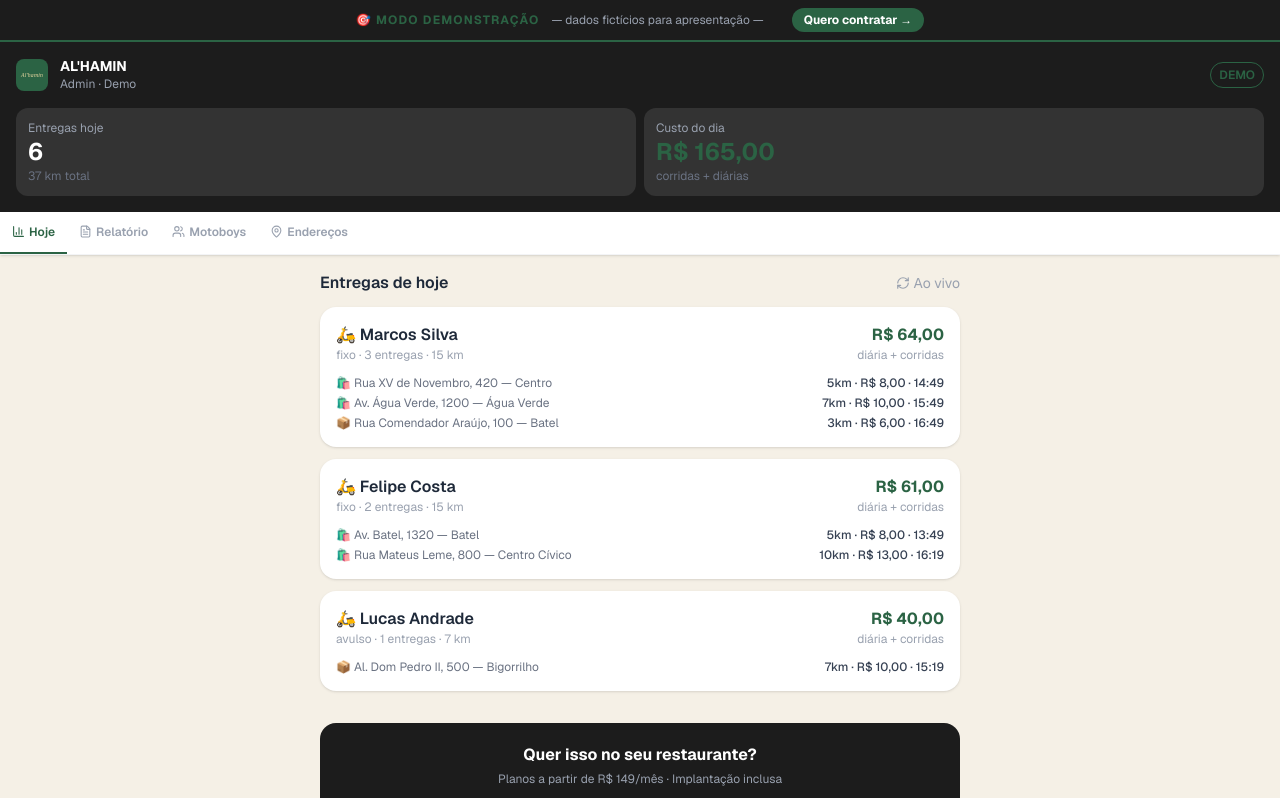
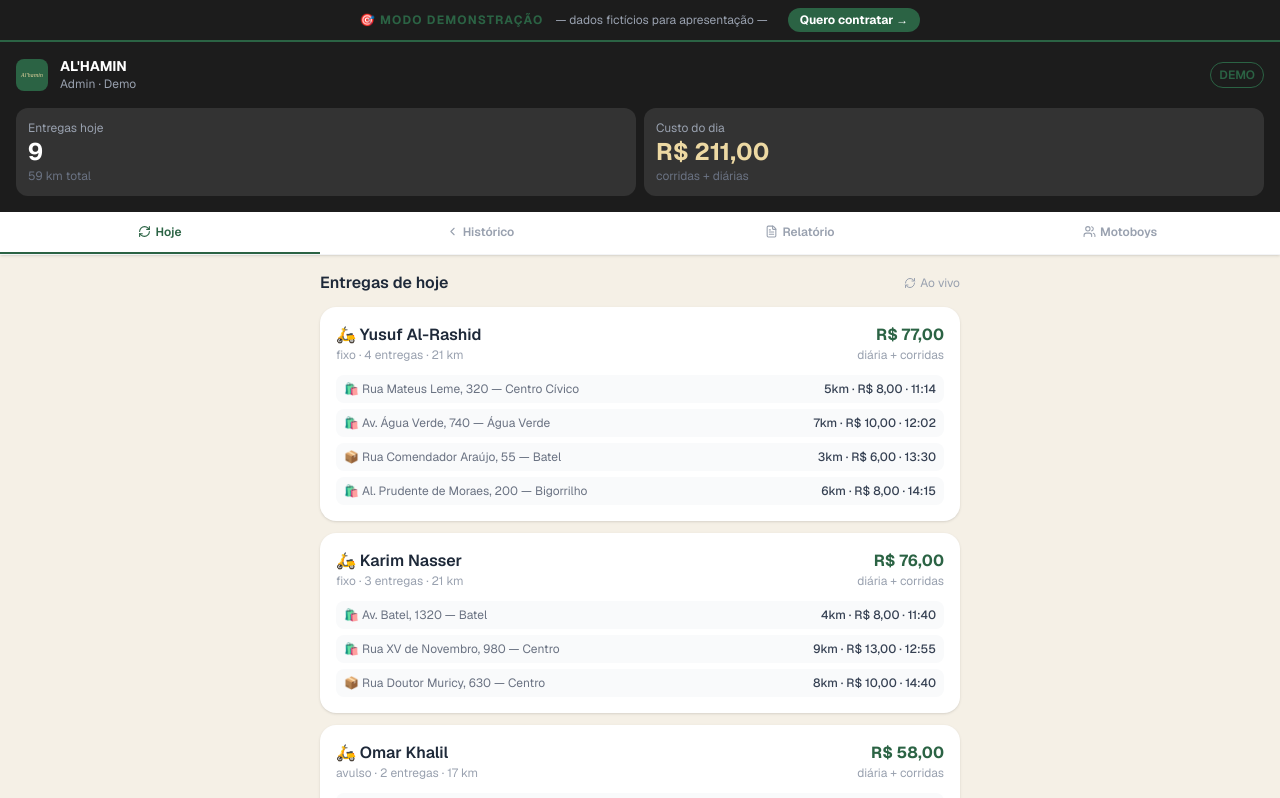
Before and after one commit to allnaturalcwb-del/alhamindelivery, a Next.js app: page /demo in a window 1280 px wide. Shown: the top 798 px of the page. Built offline with nearby package versions, Linux system fonts and the light colour scheme.

Commit message:
demo: entregas ficticias em 3 dias com historico navegavel

```diff
--- a/src/app/demo/DemoClient.tsx
+++ b/src/app/demo/DemoClient.tsx
@@ -2,53 +2,97 @@
 
 import { useState } from 'react'
 import { formatarValor } from '@/lib/km'
-import { BarChart3, Users, MapPin, FileText, Calendar, RefreshCw } from 'lucide-react'
+import { BarChart3, Users, MapPin, FileText, RefreshCw, ChevronLeft, ChevronRight } from 'lucide-react'
 
 const MOTOBOYS = [
-  { id: '1', nome: 'Marcos Silva', tipo: 'fixo', valor_diaria: 40 },
-  { id: '2', nome: 'Felipe Costa', tipo: 'fixo', valor_diaria: 40 },
-  { id: '3', nome: 'Lucas Andrade', tipo: 'avulso', valor_diaria: 30 },
+  { id: '1', nome: 'Yusuf Al-Rashid', tipo: 'fixo', valor_diaria: 45 },
+  { id: '2', nome: 'Karim Nasser', tipo: 'fixo', valor_diaria: 45 },
+  { id: '3', nome: 'Omar Khalil', tipo: 'avulso', valor_diaria: 35 },
 ]
 
-const ENTREGAS = [
-  { id: 'e1', motoboy_id: '1', motoboy_nome: 'Marcos Silva', tipo: 'ifood', endereco_destino: 'Rua XV de Novembro, 420 — Centro', km_calculado: 5, valor_km: 8, created_at: new Date(Date.now() - 3600000 * 3).toISOString() },
-  { id: 'e2', motoboy_id: '1', motoboy_nome: 'Marcos Silva', tipo: 'ifood', endereco_destino: 'Av. Água Verde, 1200 — Água Verde', km_calculado: 7, valor_km: 10, created_at: new Date(Date.now() - 3600000 * 2).toISOString() },
-  { id: 'e3', motoboy_id: '1', motoboy_nome: 'Marcos Silva', tipo: 'fora', endereco_destino: 'Rua Comendador Araújo, 100 — Batel', km_calculado: 3, valor_km: 6, created_at: new Date(Date.now() - 3600000).toISOString() },
-  { id: 'e4', motoboy_id: '2', motoboy_nome: 'Felipe Costa', tipo: 'ifood', endereco_destino: 'Av. Batel, 1320 — Batel', km_calculado: 5, valor_km: 8, created_at: new Date(Date.now() - 3600000 * 4).toISOString() },
-  { id: 'e5', motoboy_id: '2', motoboy_nome: 'Felipe Costa', tipo: 'ifood', endereco_destino: 'Rua Mateus Leme, 800 — Centro Cívico', km_calculado: 10, valor_km: 13, created_at: new Date(Date.now() - 3600000 * 1.5).toISOString() },
-  { id: 'e6', motoboy_id: '3', motoboy_nome: 'Lucas Andrade', tipo: 'fora', endereco_destino: 'Al. Dom Pedro II, 500 — Bigorrilho', km_calculado: 7, valor_km: 10, created_at: new Date(Date.now() - 3600000 * 2.5).toISOString() },
+// Entregas por dia (índice 0 = hoje, 1 = ontem, 2 = anteontem, ...)
+const DIAS: { label: string; entregas: { id: string; motoboy_id: string; tipo: string; endereco_destino: string; km_calculado: number; valor_km: number; hora: string }[] }[] = [
+  {
+    label: 'Hoje',
+    entregas: [
+      { id: 'e1', motoboy_id: '1', tipo: 'ifood',  endereco_destino: 'Rua Mateus Leme, 320 — Centro Cívico',    km_calculado: 5,  valor_km: 8,  hora: '11:14' },
+      { id: 'e2', motoboy_id: '1', tipo: 'ifood',  endereco_destino: 'Av. Água Verde, 740 — Água Verde',         km_calculado: 7,  valor_km: 10, hora: '12:02' },
+      { id: 'e3', motoboy_id: '1', tipo: 'fora',   endereco_destino: 'Rua Comendador Araújo, 55 — Batel',        km_calculado: 3,  valor_km: 6,  hora: '13:30' },
+      { id: 'e4', motoboy_id: '1', tipo: 'ifood',  endereco_destino: 'Al. Prudente de Moraes, 200 — Bigorrilho', km_calculado: 6,  valor_km: 8,  hora: '14:15' },
+      { id: 'e5', motoboy_id: '2', tipo: 'ifood',  endereco_destino: 'Av. Batel, 1320 — Batel',                  km_calculado: 4,  valor_km: 8,  hora: '11:40' },
+      { id: 'e6', motoboy_id: '2', tipo: 'ifood',  endereco_destino: 'Rua XV de Novembro, 980 — Centro',         km_calculado: 9,  valor_km: 13, hora: '12:55' },
+      { id: 'e7', motoboy_id: '2', tipo: 'fora',   endereco_destino: 'Rua Doutor Muricy, 630 — Centro',          km_calculado: 8,  valor_km: 10, hora: '14:40' },
+      { id: 'e8', motoboy_id: '3', tipo: 'ifood',  endereco_destino: 'Al. Dom Pedro II, 500 — Bigorrilho',       km_calculado: 7,  valor_km: 10, hora: '12:20' },
+      { id: 'e9', motoboy_id: '3', tipo: 'ifood',  endereco_destino: 'Rua Padre Agostinho, 100 — Mercês',        km_calculado: 10, valor_km: 13, hora: '13:50' },
+    ],
+  },
+  {
+    label: 'Ontem',
+    entregas: [
+      { id: 'f1', motoboy_id: '1', tipo: 'ifood',  endereco_destino: 'Rua Emiliano Perneta, 200 — Centro',       km_calculado: 6,  valor_km: 8,  hora: '11:05' },
+      { id: 'f2', motoboy_id: '1', tipo: 'ifood',  endereco_destino: 'Av. Iguaçu, 1500 — Rebouças',              km_calculado: 8,  valor_km: 10, hora: '12:30' },
+      { id: 'f3', motoboy_id: '1', tipo: 'fora',   endereco_destino: 'Rua Marechal Deodoro, 630 — Centro',       km_calculado: 5,  valor_km: 8,  hora: '14:00' },
+      { id: 'f4', motoboy_id: '2', tipo: 'ifood',  endereco_destino: 'Rua Visconde do Rio Branco, 800 — Centro', km_calculado: 7,  valor_km: 10, hora: '11:50' },
+      { id: 'f5', motoboy_id: '2', tipo: 'ifood',  endereco_destino: 'Av. República Argentina, 400 — Novo Mundo',km_calculado: 11, valor_km: 13, hora: '13:10' },
+      { id: 'f6', motoboy_id: '2', tipo: 'ifood',  endereco_destino: 'Rua Amintas de Barros, 55 — Centro',       km_calculado: 4,  valor_km: 8,  hora: '14:50' },
+      { id: 'f7', motoboy_id: '3', tipo: 'fora',   endereco_destino: 'Rua Cruz Machado, 120 — Centro',           km_calculado: 5,  valor_km: 8,  hora: '12:00' },
+      { id: 'f8', motoboy_id: '3', tipo: 'ifood',  endereco_destino: 'Rua Francisco Torres, 700 — Centro',       km_calculado: 6,  valor_km: 8,  hora: '13:35' },
+    ],
+  },
+  {
+    label: 'Anteontem',
+    entregas: [
+      { id: 'g1', motoboy_id: '1', tipo: 'ifood',  endereco_destino: 'Av. Cândido de Abreu, 200 — Centro Cívico',km_calculado: 7,  valor_km: 10, hora: '11:20' },
+      { id: 'g2', motoboy_id: '1', tipo: 'fora',   endereco_destino: 'Rua Inácio Lustosa, 400 — São Francisco',  km_calculado: 4,  valor_km: 8,  hora: '12:45' },
+      { id: 'g3', motoboy_id: '1', tipo: 'ifood',  endereco_destino: 'Av. Sete de Setembro, 3500 — Bigorrilho',  km_calculado: 9,  valor_km: 13, hora: '14:10' },
+      { id: 'g4', motoboy_id: '2', tipo: 'ifood',  endereco_destino: 'Rua Nilo Peçanha, 200 — Portão',           km_calculado: 12, valor_km: 16, hora: '11:35' },
+      { id: 'g5', motoboy_id: '2', tipo: 'ifood',  endereco_destino: 'Av. Água Verde, 400 — Água Verde',         km_calculado: 6,  valor_km: 8,  hora: '13:00' },
+      { id: 'g6', motoboy_id: '3', tipo: 'ifood',  endereco_destino: 'Rua Marechal Floriano, 300 — Centro',      km_calculado: 5,  valor_km: 8,  hora: '11:50' },
+      { id: 'g7', motoboy_id: '3', tipo: 'fora',   endereco_destino: 'Rua Comendador Macedo, 800 — Centro',      km_calculado: 3,  valor_km: 6,  hora: '13:20' },
+      { id: 'g8', motoboy_id: '3', tipo: 'ifood',  endereco_destino: 'Al. Augusto Stellfeld, 100 — Batel',       km_calculado: 6,  valor_km: 8,  hora: '15:00' },
+    ],
+  },
 ]
 
-function formatarHora(iso: string) {
-  return new Date(iso).toLocaleTimeString('pt-BR', { timeZone: 'America/Sao_Paulo', hour: '2-digit', minute: '2-digit' })
-}
+// Dados do relatório semanal por motoboy
+const RELATORIO = [
+  { motoboy_id: '1', entregas: 31, dias: 5, corridas: 256, diarias: 45 * 5 },
+  { motoboy_id: '2', entregas: 28, dias: 5, corridas: 234, diarias: 45 * 5 },
+  { motoboy_id: '3', entregas: 22, dias: 4, corridas: 180, diarias: 35 * 4 },
+]
 
 export default function DemoClient() {
-  const [aba, setAba] = useState<'entregas' | 'relatorio' | 'motoboys' | 'enderecos'>('entregas')
+  const [aba, setAba] = useState<'entregas' | 'historico' | 'relatorio' | 'motoboys'>('entregas')
+  const [diaIdx, setDiaIdx] = useState(0)
 
-  const totalCorridas = ENTREGAS.reduce((s, e) => s + e.valor_km, 0)
-  const totalKm = ENTREGAS.reduce((s, e) => s + (e.km_calculado || 0), 0)
+  const diaAtual = DIAS[diaIdx]
+  const entregasHoje = DIAS[0].entregas
+  const totalCorridas = entregasHoje.reduce((s, e) => s + e.valor_km, 0)
+  const totalKm = entregasHoje.reduce((s, e) => s + e.km_calculado, 0)
 
   const porMotoboy = MOTOBOYS.map(m => {
-    const ents = ENTREGAS.filter(e => e.motoboy_id === m.id)
+    const ents = diaAtual.entregas.filter(e => e.motoboy_id === m.id)
     return {
       ...m,
       entregas: ents,
-      totalKm: ents.reduce((s, e) => s + (e.km_calculado || 0), 0),
+      totalKm: ents.reduce((s, e) => s + e.km_calculado, 0),
       totalValor: ents.reduce((s, e) => s + e.valor_km, 0),
     }
   })
+
+  const totalRelatorio = RELATORIO.reduce((s, r) => s + r.corridas + r.diarias, 0)
+  const totalEntregasRel = RELATORIO.reduce((s, r) => s + r.entregas, 0)
 
   return (
     <div className="min-h-screen bg-[#F5F0E6]">
 
       {/* Banner demo */}
-      <div className="bg-[#1C1C1C] border-b-2 border-[#2B6344] px-4 py-2 flex items-center justify-center gap-3">
+      <div className="bg-[#1C1C1C] border-b-2 border-[#2B6344] px-4 py-2 flex items-center justify-center gap-3 flex-wrap">
         <span className="text-[#2B6344] text-xs font-bold uppercase tracking-widest">🎯 Modo Demonstração</span>
         <span className="text-gray-400 text-xs">— dados fictícios para apresentação —</span>
-        <a href="https://wa.me/5541996412444?text=Quero%20conhecer%20o%20RotaF%C3%A1cil!"
+        <a href="https://wa.me/5541996412444?text=Quero%20conhecer%20o%20sistema%20de%20delivery!"
           target="_blank" rel="noopener noreferrer"
-          className="ml-4 bg-[#2B6344] text-white text-xs font-bold px-3 py-1 rounded-full hover:bg-[#1e4d31] transition-colors">
+          className="ml-2 bg-[#2B6344] text-white text-xs font-bold px-3 py-1 rounded-full hover:bg-[#1e4d31] transition-colors">
           Quero contratar →
         </a>
       </div>
@@ -58,24 +102,24 @@ export default function DemoClient() {
         <div className="flex items-center gap-3">
           <img src="/logo-alhamin.svg" alt="Al'hamin" className="w-8 h-8 rounded-lg" />
           <div>
-            <div className="font-bold text-sm leading-tight">AL'HAMIN</div>
+            <div className="font-bold text-sm leading-tight">AL&apos;HAMIN</div>
             <div className="text-gray-400 text-xs">Admin · Demo</div>
           </div>
         </div>
         <div className="text-xs text-[#2B6344] font-semibold border border-[#2B6344] px-2 py-1 rounded-full">DEMO</div>
       </header>
 
-      {/* Stats */}
+      {/* Stats — sempre mostram hoje */}
       <div className="bg-[#1C1C1C] px-4 pb-4">
         <div className="grid grid-cols-2 gap-2">
           <div className="bg-white/10 rounded-xl p-3 text-white">
             <p className="text-xs text-gray-400">Entregas hoje</p>
-            <p className="text-2xl font-bold">{ENTREGAS.length}</p>
+            <p className="text-2xl font-bold">{entregasHoje.length}</p>
             <p className="text-xs text-gray-500">{totalKm} km total</p>
           </div>
           <div className="bg-white/10 rounded-xl p-3 text-white">
             <p className="text-xs text-gray-400">Custo do dia</p>
-            <p className="text-2xl font-bold text-[#2B6344]">{formatarValor(totalCorridas + 110)}</p>
+            <p className="text-2xl font-bold text-[#EDD9A3]">{formatarValor(totalCorridas + 125)}</p>
             <p className="text-xs text-gray-500">corridas + diárias</p>
           </div>
         </div>
@@ -84,13 +128,13 @@ export default function DemoClient() {
       {/* Tabs */}
       <div className="flex bg-white border-b border-gray-100 shadow-sm overflow-x-auto">
         {[
-          { key: 'entregas', icon: <BarChart3 size={13} />, label: 'Hoje' },
-          { key: 'relatorio', icon: <FileText size={13} />, label: 'Relatório' },
-          { key: 'motoboys', icon: <Users size={13} />, label: 'Motoboys' },
-          { key: 'enderecos', icon: <MapPin size={13} />, label: 'Endereços' },
+          { key: 'entregas',  icon: <RefreshCw size={13} />,  label: 'Hoje' },
+          { key: 'historico', icon: <ChevronLeft size={13} />, label: 'Histórico' },
+          { key: 'relatorio', icon: <FileText size={13} />,   label: 'Relatório' },
+          { key: 'motoboys',  icon: <Users size={13} />,      label: 'Motoboys' },
         ].map(tab => (
-          <button key={tab.key} onClick={() => setAba(tab.key as typeof aba)}
-            className={`flex-shrink-0 px-3 py-3 text-xs font-semibold flex items-center justify-center gap-1 border-b-2 transition-colors ${aba === tab.key ? 'border-[#2B6344] text-[#2B6344]' : 'border-transparent text-gray-400'}`}>
+          <button key={tab.key} onClick={() => { setAba(tab.key as typeof aba); setDiaIdx(0) }}
+            className={`flex-1 px-3 py-3 text-xs font-semibold flex items-center justify-center gap-1 border-b-2 transition-colors ${aba === tab.key ? 'border-[#2B6344] text-[#2B6344]' : 'border-transparent text-gray-400'}`}>
             {tab.icon} {tab.label}
           </button>
         ))}
@@ -103,8 +147,59 @@ export default function DemoClient() {
           <div className="space-y-3">
             <div className="flex items-center justify-between">
               <h2 className="font-semibold text-gray-800">Entregas de hoje</h2>
-              <span className="flex items-center gap-1 text-sm text-gray-400"><RefreshCw size={14} /> Ao vivo</span>
+              <span className="flex items-center gap-1 text-xs text-gray-400"><RefreshCw size={12} /> Ao vivo</span>
             </div>
+            {MOTOBOYS.map(m => {
+              const ents = entregasHoje.filter(e => e.motoboy_id === m.id)
+              const totalV = ents.reduce((s, e) => s + e.valor_km, 0)
+              const totalK = ents.reduce((s, e) => s + e.km_calculado, 0)
+              return (
+                <div key={m.id} className="bg-white rounded-2xl p-4 shadow-sm">
+                  <div className="flex items-center justify-between mb-3">
+                    <div>
+                      <p className="font-semibold text-gray-800">🛵 {m.nome}</p>
+                      <p className="text-xs text-gray-400">{m.tipo} · {ents.length} entregas · {totalK} km</p>
+                    </div>
+                    <div className="text-right">
+                      <p className="font-bold text-[#2B6344]">{formatarValor(totalV + m.valor_diaria)}</p>
+                      <p className="text-xs text-gray-400">diária + corridas</p>
+                    </div>
+                  </div>
+                  <div className="space-y-1.5">
+                    {ents.map(e => (
+                      <div key={e.id} className="flex items-center justify-between text-xs bg-gray-50 rounded-lg px-2 py-1.5">
+                        <span className="text-gray-500 truncate flex-1 mr-2">{e.tipo === 'ifood' ? '🛍️' : '📦'} {e.endereco_destino}</span>
+                        <span className="text-gray-700 font-medium shrink-0">{e.km_calculado}km · {formatarValor(e.valor_km)} · {e.hora}</span>
+                      </div>
+                    ))}
+                  </div>
+                </div>
+              )
+            })}
+          </div>
+        )}
+
+        {/* ABA HISTÓRICO — navegação por dia */}
+        {aba === 'historico' && (
+          <div className="space-y-3">
+            {/* Seletor de dia */}
+            <div className="flex items-center justify-between bg-white rounded-2xl px-4 py-3 shadow-sm">
+              <button onClick={() => setDiaIdx(i => Math.min(i + 1, DIAS.length - 1))}
+                disabled={diaIdx === DIAS.length - 1}
+                className="p-1 rounded-lg disabled:opacity-30 hover:bg-gray-100 transition-colors">
+                <ChevronLeft size={18} className="text-gray-600" />
+              </button>
+              <div className="text-center">
+                <p className="font-bold text-gray-800">{diaAtual.label}</p>
+                <p className="text-xs text-gray-400">{diaAtual.entregas.length} entregas</p>
+              </div>
+              <button onClick={() => setDiaIdx(i => Math.max(i - 1, 0))}
+                disabled={diaIdx === 0}
+                className="p-1 rounded-lg disabled:opacity-30 hover:bg-gray-100 transition-colors">
+                <ChevronRight size={18} className="text-gray-600" />
+              </button>
+            </div>
+
             {porMotoboy.map(m => (
               <div key={m.id} className="bg-white rounded-2xl p-4 shadow-sm">
                 <div className="flex items-center justify-between mb-3">
@@ -118,13 +213,13 @@ export default function DemoClient() {
                   </div>
                 </div>
                 {m.entregas.length === 0 ? (
-                  <p className="text-xs text-gray-400 italic">Nenhuma entrega ainda</p>
+                  <p className="text-xs text-gray-400 italic">Sem entregas neste dia</p>
                 ) : (
-                  <div className="space-y-1">
+                  <div className="space-y-1.5">
                     {m.entregas.map(e => (
-                      <div key={e.id} className="flex items-center justify-between text-xs">
+                      <div key={e.id} className="flex items-center justify-between text-xs bg-gray-50 rounded-lg px-2 py-1.5">
                         <span className="text-gray-500 truncate flex-1 mr-2">{e.tipo === 'ifood' ? '🛍️' : '📦'} {e.endereco_destino}</span>
-                        <span className="text-gray-700 font-medium shrink-0">{e.km_calculado}km · {formatarValor(e.valor_km)} · {formatarHora(e.created_at)}</span>
+                        <span className="text-gray-700 font-medium shrink-0">{e.km_calculado}km · {formatarValor(e.valor_km)} · {e.hora}</span>
                       </div>
                     ))}
                   </div>
@@ -138,58 +233,57 @@ export default function DemoClient() {
         {aba === 'relatorio' && (
           <div className="space-y-4">
             <div className="bg-white rounded-2xl p-4 shadow-sm">
-              <div className="flex items-center justify-between mb-3">
-                <div>
-                  <p className="font-bold text-gray-800">Semana atual</p>
-                  <p className="text-xs text-gray-400">09/06 – 15/06</p>
+              <p className="font-bold text-gray-800 mb-1">Semana atual</p>
+              <p className="text-xs text-gray-400 mb-3">09/06 – 15/06</p>
+              <div className="grid grid-cols-3 gap-2 text-center text-xs">
+                <div className="bg-[#F5F0E6] rounded-xl p-2">
+                  <p className="text-gray-500">Entregas</p>
+                  <p className="font-bold text-lg text-[#2B6344]">{totalEntregasRel}</p>
                 </div>
-              </div>
-              <div className="grid grid-cols-3 gap-2 text-center text-xs">
-                <div className="bg-green-50 rounded-xl p-2">
-                  <p className="text-gray-500">Entregas</p>
-                  <p className="font-bold text-lg text-[#2B6344]">38</p>
-                </div>
-                <div className="bg-green-50 rounded-xl p-2">
+                <div className="bg-[#F5F0E6] rounded-xl p-2">
                   <p className="text-gray-500">Dias</p>
                   <p className="font-bold text-lg text-[#2B6344]">5</p>
                 </div>
-                <div className="bg-green-50 rounded-xl p-2">
+                <div className="bg-[#F5F0E6] rounded-xl p-2">
                   <p className="text-gray-500">Total</p>
-                  <p className="font-bold text-lg text-[#2B6344]">R$842</p>
+                  <p className="font-bold text-base text-[#2B6344]">{formatarValor(totalRelatorio)}</p>
                 </div>
               </div>
             </div>
-            {MOTOBOYS.map(m => (
-              <div key={m.id} className="bg-white rounded-2xl p-4 shadow-sm">
+            {RELATORIO.map(r => {
+              const m = MOTOBOYS.find(mb => mb.id === r.motoboy_id)!
+              return (
+                <div key={r.motoboy_id} className="bg-white rounded-2xl p-4 shadow-sm">
                   <div className="flex items-start justify-between mb-3">
                     <div>
                       <p className="font-bold text-gray-900">🛵 {m.nome}</p>
-                    <p className="text-xs text-gray-400">14 entregas · 5 dias · {m.tipo}</p>
+                      <p className="text-xs text-gray-400">{r.entregas} entregas · {r.dias} dias · {m.tipo}</p>
                     </div>
                     <div className="text-right">
-                    <p className="text-xl font-black text-[#2B6344]">{formatarValor(m.valor_diaria * 5 + 112)}</p>
+                      <p className="text-xl font-black text-[#2B6344]">{formatarValor(r.corridas + r.diarias)}</p>
                       <p className="text-xs text-gray-400">a pagar</p>
                     </div>
                   </div>
                   <div className="space-y-1 border-t border-gray-50 pt-2">
                     <div className="flex justify-between text-sm">
-                    <span className="text-gray-500">Corridas (14x)</span>
-                    <span className="font-medium">{formatarValor(112)}</span>
+                      <span className="text-gray-500">Corridas ({r.entregas}x)</span>
+                      <span className="font-medium">{formatarValor(r.corridas)}</span>
                     </div>
                     <div className="flex justify-between text-sm">
-                    <span className="text-gray-500">Diárias (5x × {formatarValor(m.valor_diaria)})</span>
-                    <span className="font-medium">{formatarValor(m.valor_diaria * 5)}</span>
+                      <span className="text-gray-500">Diárias ({r.dias}x × {formatarValor(m.valor_diaria)})</span>
+                      <span className="font-medium">{formatarValor(r.diarias)}</span>
                     </div>
                   </div>
                 </div>
-            ))}
+              )
+            })}
           </div>
         )}
 
         {/* ABA MOTOBOYS */}
         {aba === 'motoboys' && (
           <div className="space-y-3">
-            <p className="text-xs font-semibold text-gray-400 uppercase tracking-wide mb-2">Ativos ✅</p>
+            <p className="text-xs font-semibold text-gray-400 uppercase tracking-wide mb-2">Ativos hoje ✅</p>
             {MOTOBOYS.map(m => (
               <div key={m.id} className="bg-white rounded-2xl p-4 shadow-sm flex items-center justify-between">
                 <div>
@@ -204,29 +298,13 @@ export default function DemoClient() {
           </div>
         )}
 
-        {/* ABA ENDEREÇOS */}
-        {aba === 'enderecos' && (
-          <div className="space-y-3">
-            {[
-              { nome: 'Cozinha Central', end: 'Rua XV de Novembro, 100 — Centro' },
-              { nome: 'Shopping Mueller', end: 'Rua Cândido Lopes, 82 — Centro' },
-              { nome: 'Pátio Batel', end: 'Av. do Batel, 1868 — Batel' },
-            ].map((e, i) => (
-              <div key={i} className="bg-white rounded-2xl p-4 shadow-sm">
-                <p className="font-semibold text-gray-800">{e.nome}</p>
-                <p className="text-xs text-gray-400 mt-0.5">{e.end}</p>
-              </div>
-            ))}
-          </div>
-        )}
-
-        {/* CTA fixo no fundo */}
+        {/* CTA */}
         <div className="mt-8 bg-[#1C1C1C] rounded-2xl p-5 text-center">
           <p className="text-white font-bold text-base mb-1">Quer isso no seu restaurante?</p>
-          <p className="text-gray-400 text-xs mb-4">Planos a partir de R$ 149/mês · Implantação inclusa</p>
-          <a href="https://wa.me/5541996412444?text=Quero%20conhecer%20o%20RotaF%C3%A1cil!"
+          <p className="text-gray-400 text-xs mb-4">Sistema completo · Implantação inclusa · Suporte direto</p>
+          <a href="https://wa.me/5541996412444?text=Quero%20conhecer%20o%20sistema%20de%20delivery!"
             target="_blank" rel="noopener noreferrer"
-            className="block bg-[#2B6344] text-white font-bold py-3 rounded-xl text-sm hover:bg-[#1e4d31] transition-colors">
+            className="block bg-[#2B6344] text-[#EDD9A3] font-bold py-3 rounded-xl text-sm hover:bg-[#1e4d31] transition-colors">
             Falar com o Kaue no WhatsApp →
           </a>
         </div>
```
Lines whose indentation alone changed are shown as unchanged.
